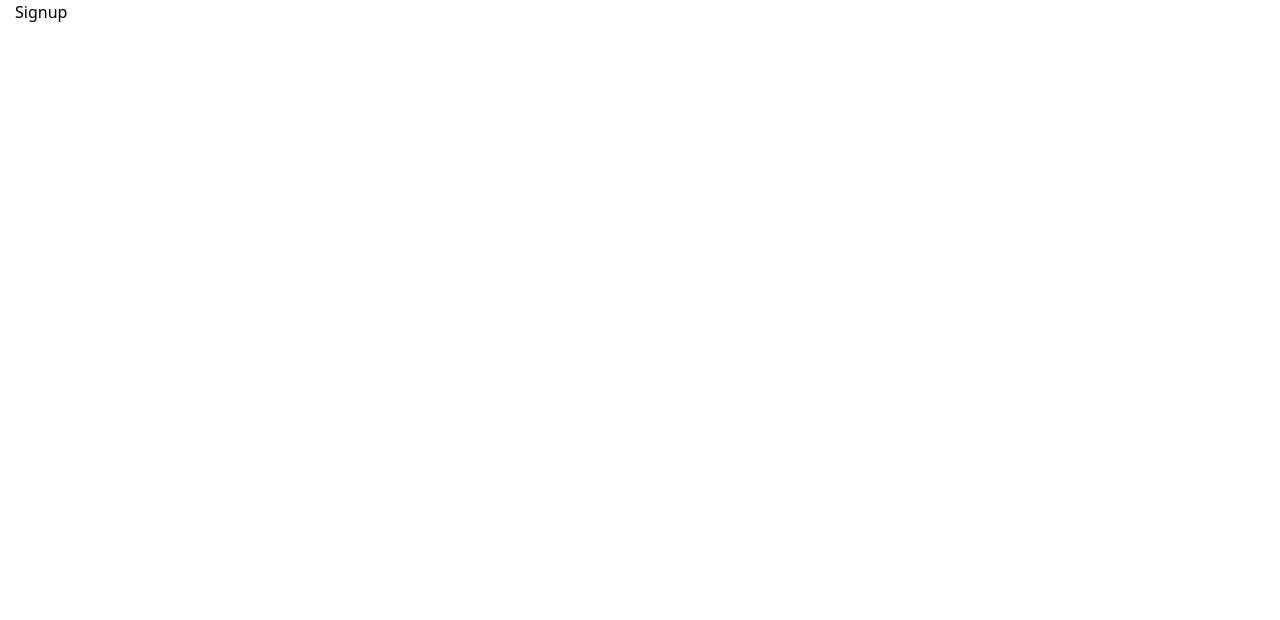
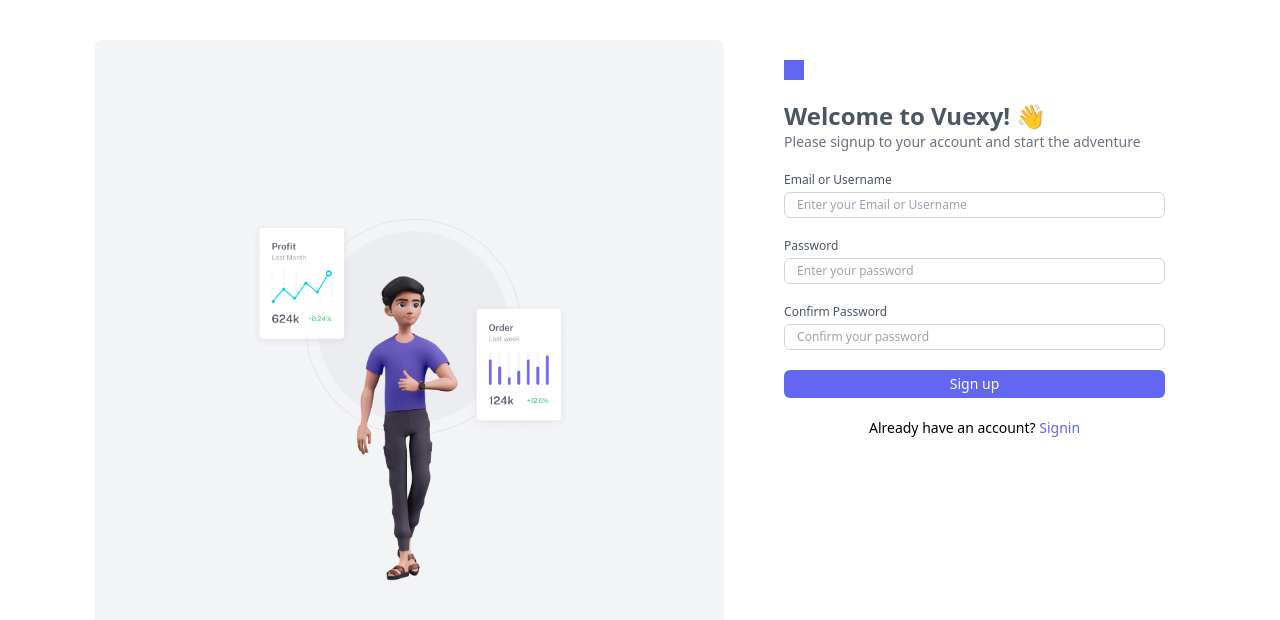
Before and after one commit to TheAbhiPatel/test_byloop_mern_client, a React (Vite) app: page /signup in a window 1280 px wide. Shown: the top 620 px of the page. Built offline with nearby package versions, Linux system fonts and the light colour scheme.

Commit message:
Design login and signup screen

```diff
--- a/src/pages/Login.tsx
+++ b/src/pages/Login.tsx
@@ -1,5 +1,63 @@
+import { NavLink } from "react-router-dom";
+import HeroImage from "../assets/auth-login-illustration-light.png";
+
 const Login = () => {
-  return <div>Login</div>;
+  return (
+    <div className="w-full h-screen flex gap-10 p-10 px-20">
+      <div className="w-[60%] h-full bg-gray-100 rounded-lg flex justify-center items-center">
+        <img
+          src={HeroImage}
+          alt="signup-hero-image"
+          className="w-[20rem] h-[25rem] object-contain"
+        />
+      </div>
+      <div className="w-[40%] h-full p-5">
+        <div className="h-5 w-5 bg-indigo-500"></div>
+        <h1 className="text-2xl font-semibold mt-5 text-gray-600">
+          Welcome to Vuexy! 👋
+        </h1>
+        <p className="text-gray-500 text-sm">
+          Please signin to your account and start the adventure
+        </p>
+        <form className="flex flex-col gap-5 mt-5 text-xs">
+          <div className="flex flex-col">
+            <label htmlFor="email" className="text-gray-600 mb-1">
+              Email or Username
+            </label>
+            <input
+              type="email"
+              id="email"
+              name="email"
+              placeholder="Enter your Email or Username"
+              className="border border-gray-300 rounded-md focus:border-indigo-500 p-1 px-3 outline-none"
+            />
+          </div>
+          <div className="flex flex-col">
+            <label htmlFor="password" className="text-gray-600 mb-1">
+              Password
+            </label>
+            <input
+              type="password"
+              id="password"
+              name="password"
+              placeholder="Enter your password"
+              className="border border-gray-300 rounded-md focus:border-indigo-500 p-1 px-3 outline-none"
+            />
+          </div>
+
+          <button className="bg-indigo-500 text-sm  text-white p-1 rounded-md">
+            Sign in
+          </button>
+          <p className="text-center text-sm">
+            New on our platform?{" "}
+            <NavLink to={"/signup"} className="text-indigo-500 cursor-pointer">
+              Create an account
+            </NavLink>
+          </p>
+        </form>
+      </div>
+    </div>
+  );
 };
 
 export default Login;
--- a/src/pages/Signup.tsx
+++ b/src/pages/Signup.tsx
@@ -1,5 +1,75 @@
+import { NavLink } from "react-router-dom";
+import HeroImage from "../assets/auth-login-illustration-light.png";
+
 const Signup = () => {
-  return <div>Signup</div>;
+  return (
+    <div className="w-full h-screen flex gap-10 p-10 px-20">
+      <div className="w-[60%] h-full bg-gray-100 rounded-lg flex justify-center items-center">
+        <img
+          src={HeroImage}
+          alt="signup-hero-image"
+          className="w-[20rem] h-[25rem] object-contain"
+        />
+      </div>
+      <div className="w-[40%] h-full p-5">
+        <div className="h-5 w-5 bg-indigo-500"></div>
+        <h1 className="text-2xl font-semibold mt-5 text-gray-600">
+          Welcome to Vuexy! 👋
+        </h1>
+        <p className="text-gray-500 text-sm">
+          Please signup to your account and start the adventure
+        </p>
+        <form className="flex flex-col gap-5 mt-5 text-xs">
+          <div className="flex flex-col">
+            <label htmlFor="email" className="text-gray-600 mb-1">
+              Email or Username
+            </label>
+            <input
+              type="email"
+              id="email"
+              name="email"
+              placeholder="Enter your Email or Username"
+              className="border border-gray-300 rounded-md focus:border-indigo-500 p-1 px-3 outline-none"
+            />
+          </div>
+          <div className="flex flex-col">
+            <label htmlFor="password" className="text-gray-600 mb-1">
+              Password
+            </label>
+            <input
+              type="password"
+              id="password"
+              name="password"
+              placeholder="Enter your password"
+              className="border border-gray-300 rounded-md focus:border-indigo-500 p-1 px-3 outline-none"
+            />
+          </div>
+          <div className="flex flex-col">
+            <label htmlFor="cpassword" className="text-gray-600 mb-1">
+              Confirm Password
+            </label>
+            <input
+              type="cpassword"
+              id="cpassword"
+              name="cpassword"
+              placeholder="Confirm your password"
+              className="border border-gray-300 rounded-md focus:border-indigo-500 p-1 px-3 outline-none"
+            />
+          </div>
+
+          <button className="bg-indigo-500 text-sm  text-white p-1 rounded-md">
+            Sign up
+          </button>
+          <p className="text-center text-sm">
+            Already have an account?{" "}
+            <NavLink to={"/login"} className="text-indigo-500 cursor-pointer">
+              Signin
+            </NavLink>
+          </p>
+        </form>
+      </div>
+    </div>
+  );
 };
 
 export default Signup;
```
Also changed, not shown: src/assets/auth-login-illustration-light.png (added).
